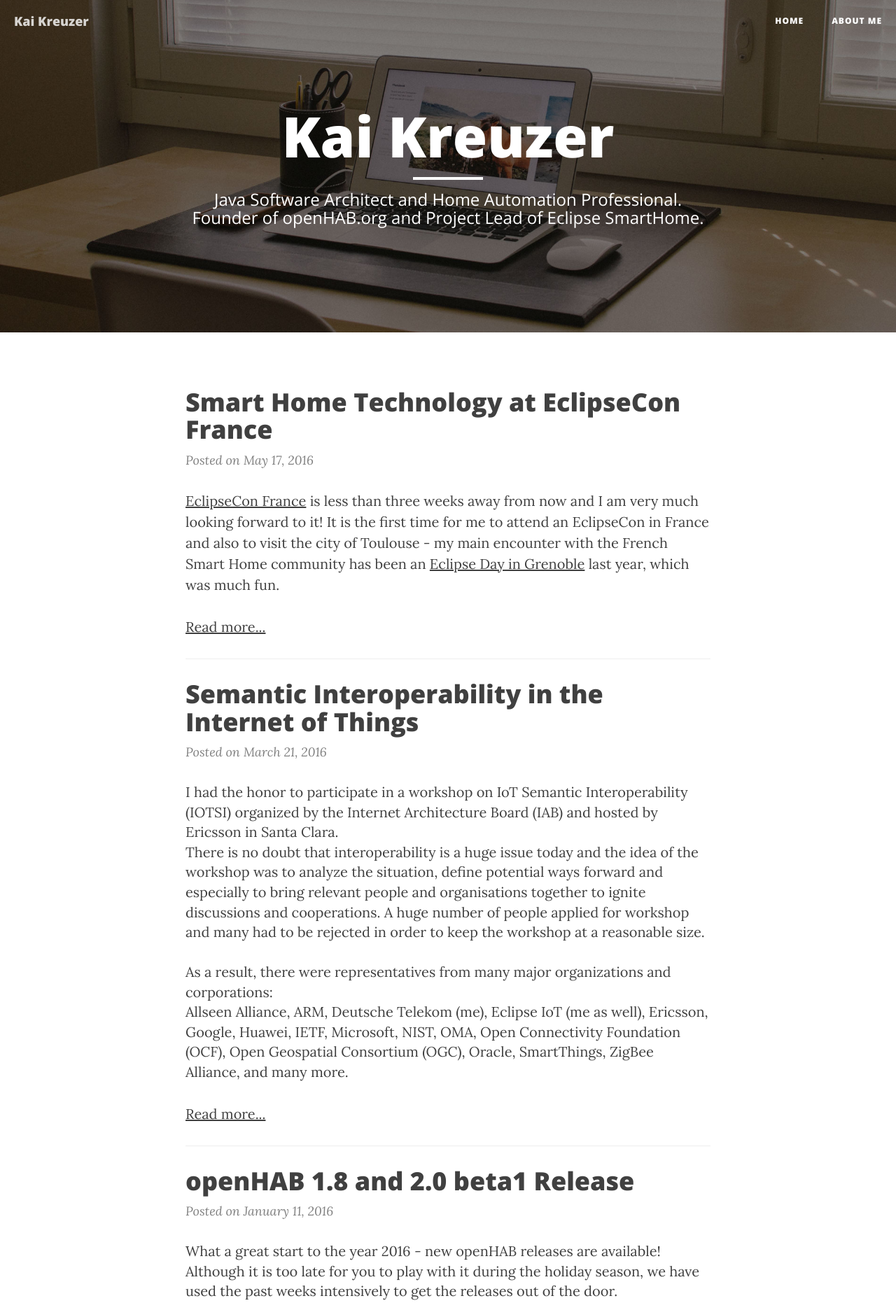
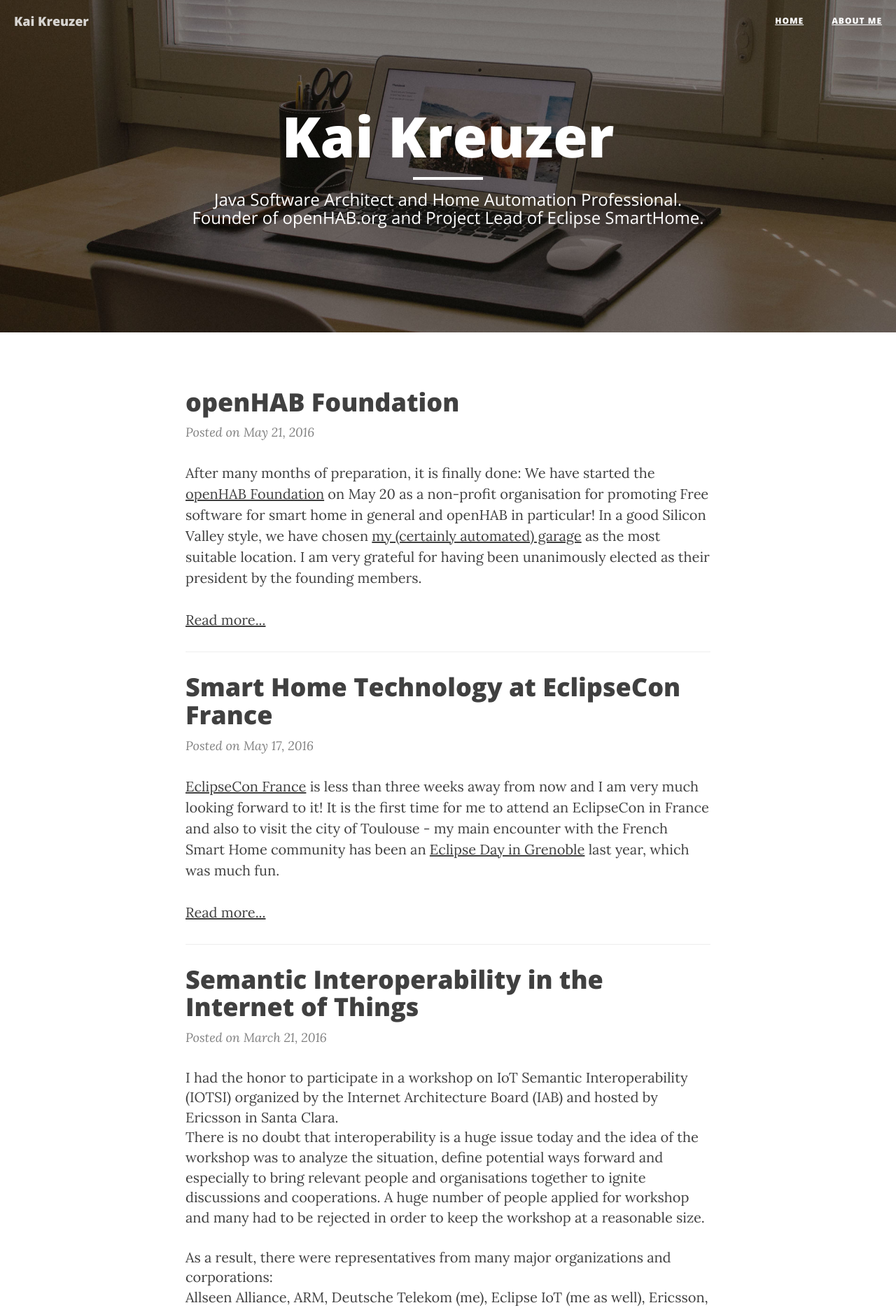
Before and after one commit to kaikreuzer/kaikreuzer.github.io, a Jekyll site: the page built from index.html, in a window 1280 px wide. Shown: the top 1872 px of the page at 70% size. Built offline with Jekyll 4.4.1, drawn with Linux system fonts in a browser that asks for light colours; nearby versions of some CDN libraries; the list of posts is cut into pages by our own code; some of the changed text lies outside the part shown.

Commit message:
added foundation post
Signed-off-by: Kai Kreuzer <kai@openhab.org>

```diff
--- /dev/null
+++ b/_posts/2016-05-22-openhab-foundation.md
@@ -0,0 +1,23 @@
+---
+layout: post
+title: openHAB Foundation
+date: '2016-05-22T00:00:00.001+02:00'
+author: Kai Kreuzer
+tags:
+- openhab
+modified_time: '2016-05-22T00:00:00.001+02:00'
+header-img: "img/2016-05_foundingmembers.jpg"
+excerpt_separator: <!--more-->
+---
+
+After many months of preparation, it is finally done: We have started the [openHAB Foundation](http://www.openhabfoundation.org) on May 20 as a non-profit organisation for promoting Free software for smart home in general and openHAB in particular!
+In a good Silicon Valley style, we have chosen [my (certainly automated) garage](https://twitter.com/openhabfdn/status/734467779697475584) as the most suitable location.
+I am very grateful for having been unanimously elected as their president by the founding members.
+
+<!--more-->
+
+The openHAB Foundation is meant as a successor of the [openHAB UG](/2014/06/16/openhab-20-and-eclipse-smarthome/#ug), which will be closed down in the course of this year.
+Being set up as a membership-based association, this will greatly boost the flexibility to get new people on board to better promote and support openHAB. Besides the regular members, it is also possible for companies to join the foundation. Another huge benefit is that the foundation is officially non-profit and thus sets the right frame for its activities.
+
+Please note that creation of such an association is a process and we still have to do a few steps before we are fully operational and able to accept new members.
+So please check back regularly and best follow [the foundation on Twitter](https://twitter.com/openhabfdn) - we will keep you informed!
--- a/css/clean-blog.css
+++ b/css/clean-blog.css
@@ -14,6 +14,9 @@ p {
   margin: 30px 0;
 }
 p a {
+  text-decoration: underline;
+}
+ul a {
   text-decoration: underline;
 }
 h1,
@@ -352,6 +355,7 @@ form .row:first-child .floating-label-form-group {
 .pager li > span {
   font-family: 'Open Sans', 'Helvetica Neue', Helvetica, Arial, sans-serif;
   text-transform: uppercase;
+  text-decoration: none;
   font-size: 14px;
   font-weight: 800;
   letter-spacing: 1px;
```
Also changed, not shown: _posts/2014-06-16-openhab-20-and-eclipse-smarthome.html (+1 -1 lines), img/2016-05_ds.jpg (added), img/2016-05_echo.jpg (added), img/2016-05_esh-stats.png (added), img/2016-05_foundingmembers.jpg (added), img/2016-05_paperui.png (added), img/2016_05-building.jpg (added).
